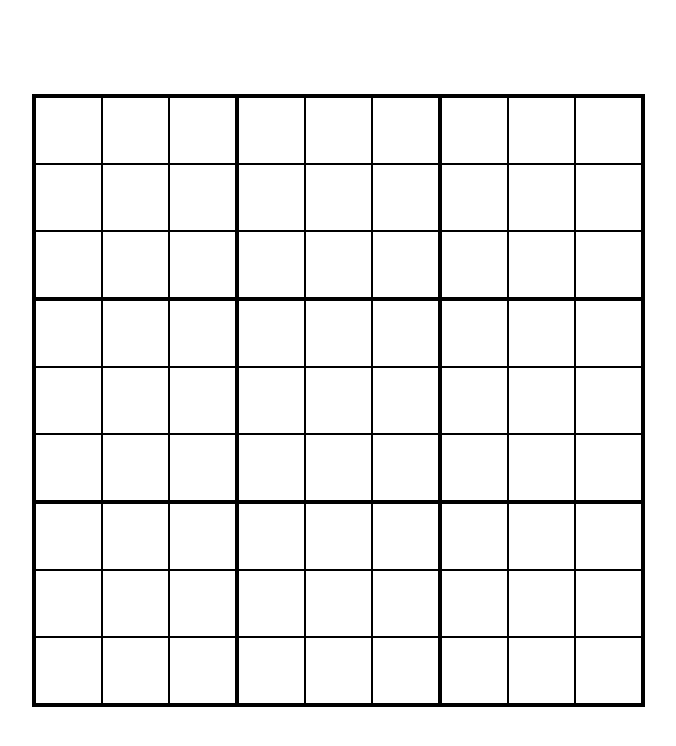
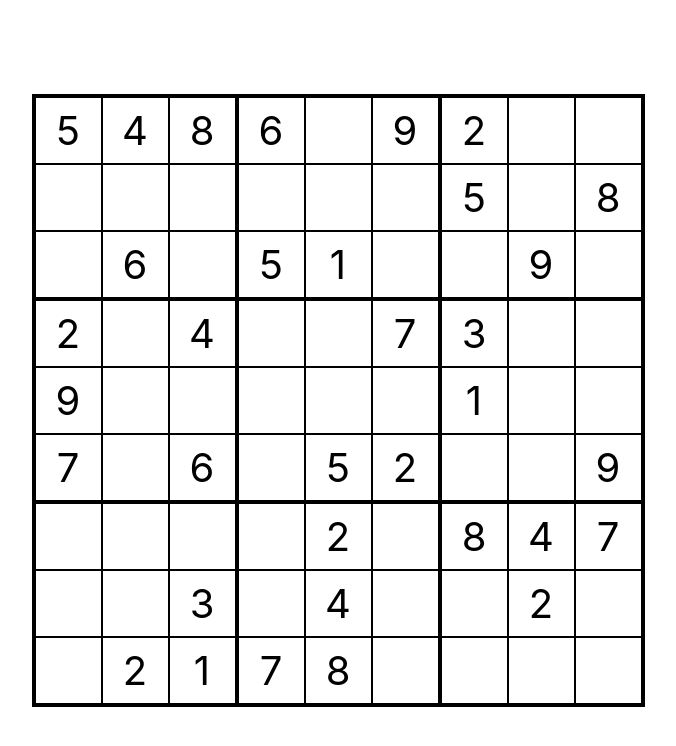
Before and after one commit to Roboleo1010/react-sodoku, a React (Create React App) app: page / in a window 1280 px wide. Shown: the top 746 px of the page, without its empty margins (302-978 px from the left). Built offline with nearby package versions, Linux system fonts and the light colour scheme.

Commit message:
added sodoku on start. can remove digits

```diff
--- a/src/components/Cell/Cell.scss
+++ b/src/components/Cell/Cell.scss
@@ -38,7 +38,7 @@
   background-color: rgb(235, 221, 163);
 }
 
-.number-given {
+.number-initial {
   color: black;
 }
 .number-added {
--- a/src/components/Cell/Cell.tsx
+++ b/src/components/Cell/Cell.tsx
@@ -13,11 +13,13 @@ interface CellProps {
   positionX: number,
   positionY: number,
   isHighlighted: boolean;
+  startingDigit: number;
+  isInitial: boolean;
   onClick: () => void;
 }
 
 interface CellState {
-  digit?: number;
+  digit: number;
 }
 
 class Cell extends Component<CellProps, CellState> {
@@ -25,14 +27,24 @@ class Cell extends Component<CellProps, CellState> {
   constructor(props: CellProps) {
     super(props);
 
-    this.state = { digit: 0 };
+    this.state = { digit: this.props.startingDigit };
   }
 
   keypress(event: React.KeyboardEvent) {
-    if (event.key !== "1" && event.key !== "2" && event.key !== "3" && event.key !== "4" && event.key !== "5" && event.key !== "6" && event.key !== "7" && event.key !== "8" && event.key !== "9")
+    if (this.props.isInitial)
       return;
 
-    this.setState({ digit: Number(event.key) })
+    if (event.key === "1" || event.key === "2" || event.key === "3" || event.key === "4" || event.key === "5" || event.key === "6" || event.key === "7" || event.key === "8" || event.key === "9") {
+      this.setState({ digit: Number(event.key) });
+      return;
+    }
+
+    if (event.key === "Backspace" || event.key === "Delete" || event.key === "0") {
+      this.setState({ digit: 0 });
+      return;
+    }
+
+    console.log(event);
   }
 
   render() {
@@ -51,9 +63,15 @@ class Cell extends Component<CellProps, CellState> {
       classNames += "border-left ";
 
     if (this.props.isHighlighted)
-      classNames += "highlighted "
+      classNames += "highlighted ";
 
-    return <div className={classNames} tabIndex={0} onClick={() => this.props.onClick()} onKeyDown={this.keypress.bind(this)} >{this.state.digit ? this.state.digit : ""}</div>;
+    if (this.props.isInitial)
+      classNames += "number-initial ";
+    else
+      classNames += "number-added ";
+
+
+    return <div className={classNames} tabIndex={0} onClick={() => this.props.onClick()} onKeyDown={this.keypress.bind(this)} >{this.state.digit > 0 ? this.state.digit : ""}</div>;
   }
 }
 export default Cell;
--- a/src/components/Sodoku/Sodoku.scss
+++ b/src/components/Sodoku/Sodoku.scss
@@ -17,7 +17,7 @@ $border-style: solid;
     display: flex;
     width: ($cellSize * 9) + ($border-thicc * 6) + ($border-standard * 12);
     flex-wrap: wrap;
-    border: 2px solid black;
+    border: $border-thicc $border-style $border-color;
 
     font-size: 40px;
   }
--- a/src/components/Sodoku/Sodoku.tsx
+++ b/src/components/Sodoku/Sodoku.tsx
@@ -7,36 +7,48 @@ import "../Cell/Cell.scss";
 interface GridState {
   highlightedIndexX: number;
   highlightedIndexY: number;
+  sodoku: number[];
 }
 
 class Sodoku extends Component<{}, GridState> {
   constructor(props: any) {
     super(props);
-    this.state = { highlightedIndexX: -1, highlightedIndexY: -1 };
+    this.state = {
+      highlightedIndexX: -1, highlightedIndexY: -1, sodoku: [
+        5, 4, 8, 6, 0, 9, 2, 0, 0,
+        0, 0, 0, 0, 0, 0, 5, 0, 8,
+        0, 6, 0, 5, 1, 0, 0, 9, 0,
+        2, 0, 4, 0, 0, 7, 3, 0, 0,
+        9, 0, 0, 0, 0, 0, 1, 0, 0,
+        7, 0, 6, 0, 5, 2, 0, 0, 9,
+        0, 0, 0, 0, 2, 0, 8, 4, 7,
+        0, 0, 3, 0, 4, 0, 0, 2, 0,
+        0, 2, 1, 7, 8, 0, 0, 0, 0
+      ]
+    };
   }
 
   render() {
     let cells: JSX.Element[] = [];
-
-    for (let x = 0; x < 9; x++)
-      for (let y = 0; y < 9; y++) {
+    for (let y = 0; y < 9; y++)
+      for (let x = 0; x < 9; x++) {
         let cellBordertype: BorderType = BorderType.None;
 
-        if (x === 0 || x === 3 || x === 6)
+        if (y === 0 || y === 3 || y === 6)
           cellBordertype += BorderType.Top;
-        else if (x === 2 || x === 5 || x === 8)
+        else if (y === 2 || y === 5 || y === 8)
           cellBordertype += BorderType.Bottom;
 
-        if (y === 0 || y === 3 || y === 6)
+        if (x === 0 || x === 3 || x === 6)
           cellBordertype += BorderType.Left;
-        else if (y === 2 || y === 5 || y === 8)
+        else if (x === 2 || x === 5 || x === 8)
           cellBordertype += BorderType.Right;
 
         let cellHighlighted = false;
         if (this.state.highlightedIndexX === x && this.state.highlightedIndexY === y)
           cellHighlighted = true;
 
-        cells.push(<Cell borderType={cellBordertype} positionX={x} positionY={y} key={`x:${x} y:${y}`} onClick={() => this.setState({ highlightedIndexX: x, highlightedIndexY: y })} isHighlighted={cellHighlighted} />);
+        cells.push(<Cell borderType={cellBordertype} positionX={x} positionY={y} key={`x:${x} y:${y}`} startingDigit={this.state.sodoku[x + y * 9]} isInitial={this.state.sodoku[x + y * 9] > 0 ? true : false} onClick={() => this.setState({ highlightedIndexX: x, highlightedIndexY: y })} isHighlighted={cellHighlighted} />);
       }
 
     return (
```
Also changed, not shown: src/components/SodokuManager.tsx (deleted, +0 -15 lines).
